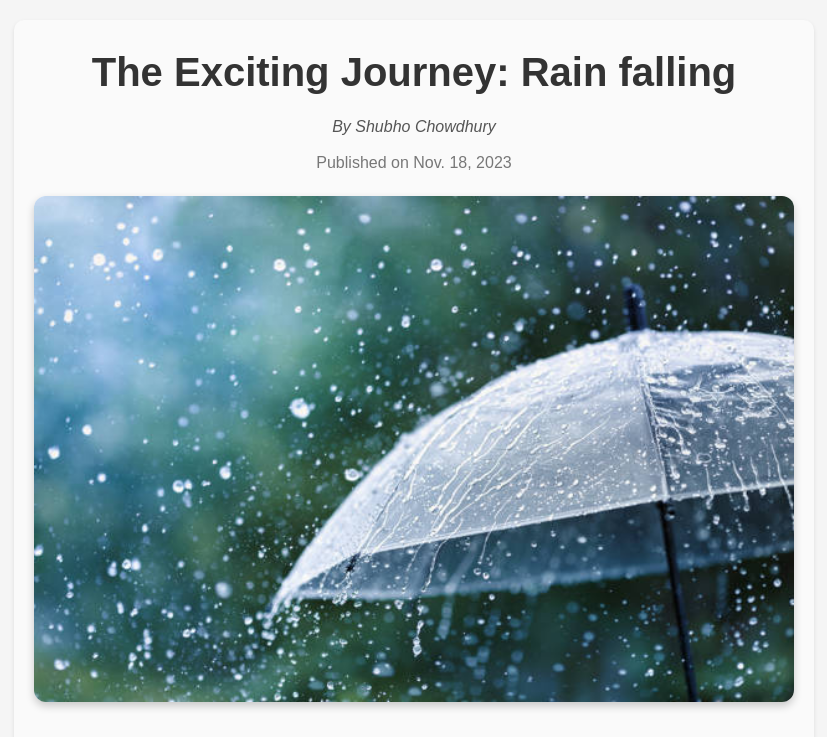
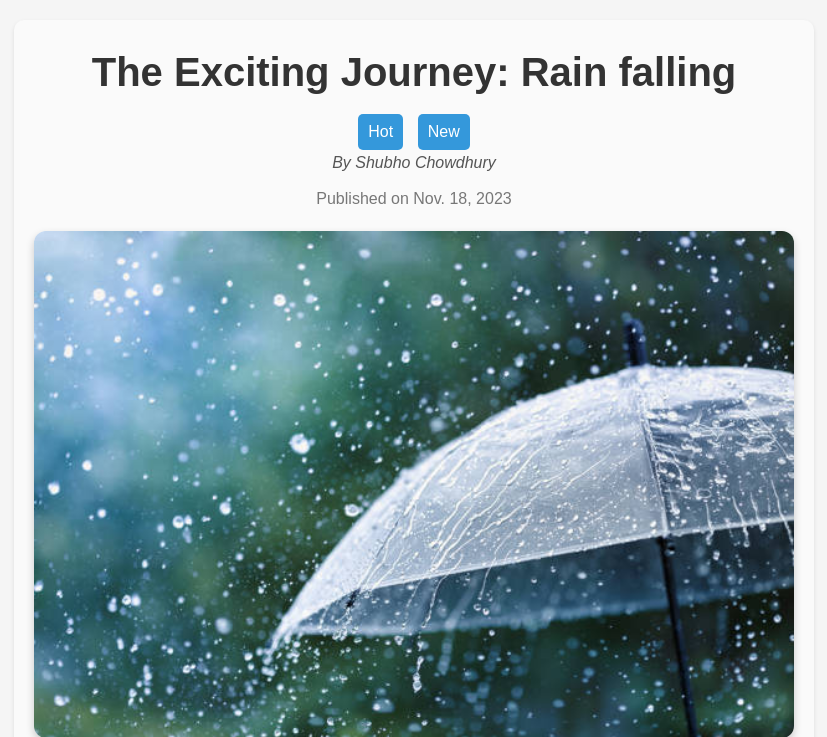
Before and after one commit to shubhoc47/My-Blog, a Django app: a page that uses blog/templates/blog/single-post.html in a window 1280 px wide. Shown: the part 78-815 px from the top of the page, without its empty margins (226-1053 px from the left). Run offline with Django 4.2, Linux system fonts and the light colour scheme; data comes from the database, SQL or seed files in the repository.

Commit message:
Updated single-post

```diff
--- a/blog/static/blog/single-post.css
+++ b/blog/static/blog/single-post.css
@@ -119,3 +119,20 @@ body {
 .comment-link:hover {
     background-color: #d0451b; /* Darker orange-red on hover */
 }
+
+.post-tags {
+    margin-top: 10px; /* Adjust the top margin as needed */
+}
+
+.post-tags p {
+    display: inline-block;
+    background-color: #3498db; /* Tag background color */
+    color: #fff; /* Tag text color */
+    padding: 5px 10px;
+    margin-right: 10px; /* Adjust the right margin as needed */
+    border-radius: 5px;
+}
+
+.post-tags p:last-child {
+    margin-right: 0; /* Remove right margin for the last tag */
+}
--- a/blog/templates/blog/single-post.html
+++ b/blog/templates/blog/single-post.html
@@ -13,6 +13,13 @@
 <article class="single-post">
     <header class="post-header">
         <h1 class="post-title">The Exciting Journey: {{post.title}}</h1>
+
+        <div class="post-tags">
+            {% for tag in tags %}
+                <p>{{ tag.caption }}</p>
+            {% endfor %}
+        </div>
+
         <p class="post-author">By {{post.author}}</p>
         <p class="post-date">Published on {{post.date}}</p>
     </header>
--- a/blog/views.py
+++ b/blog/views.py
@@ -24,7 +24,8 @@ def single_post(request, slug):
         post = Post.objects.get(slug=slug)
 
         return render(request, 'blog/single-post.html',{
-            "post": post
+            "post": post,
+            "tags": post.tag.all()
         })
     except:
         return render(request, '404.html')
```
